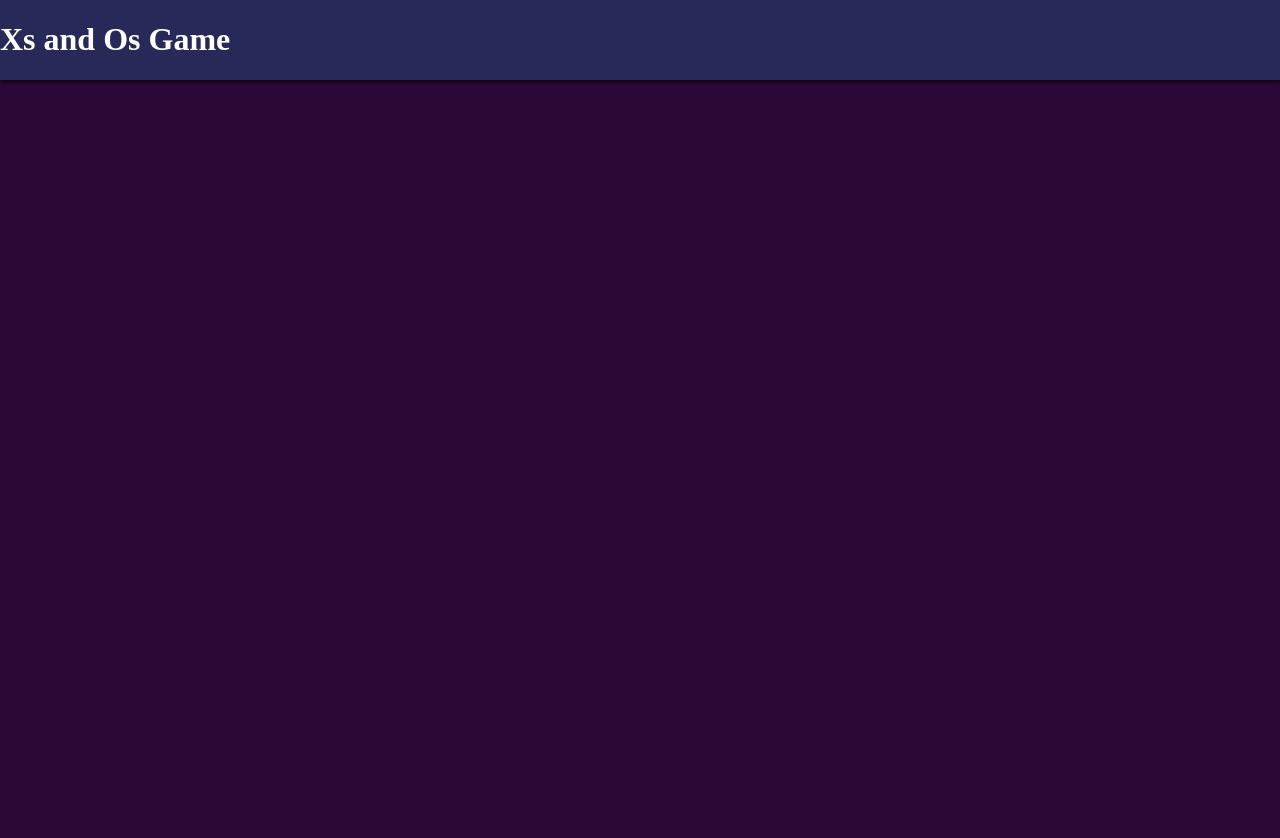
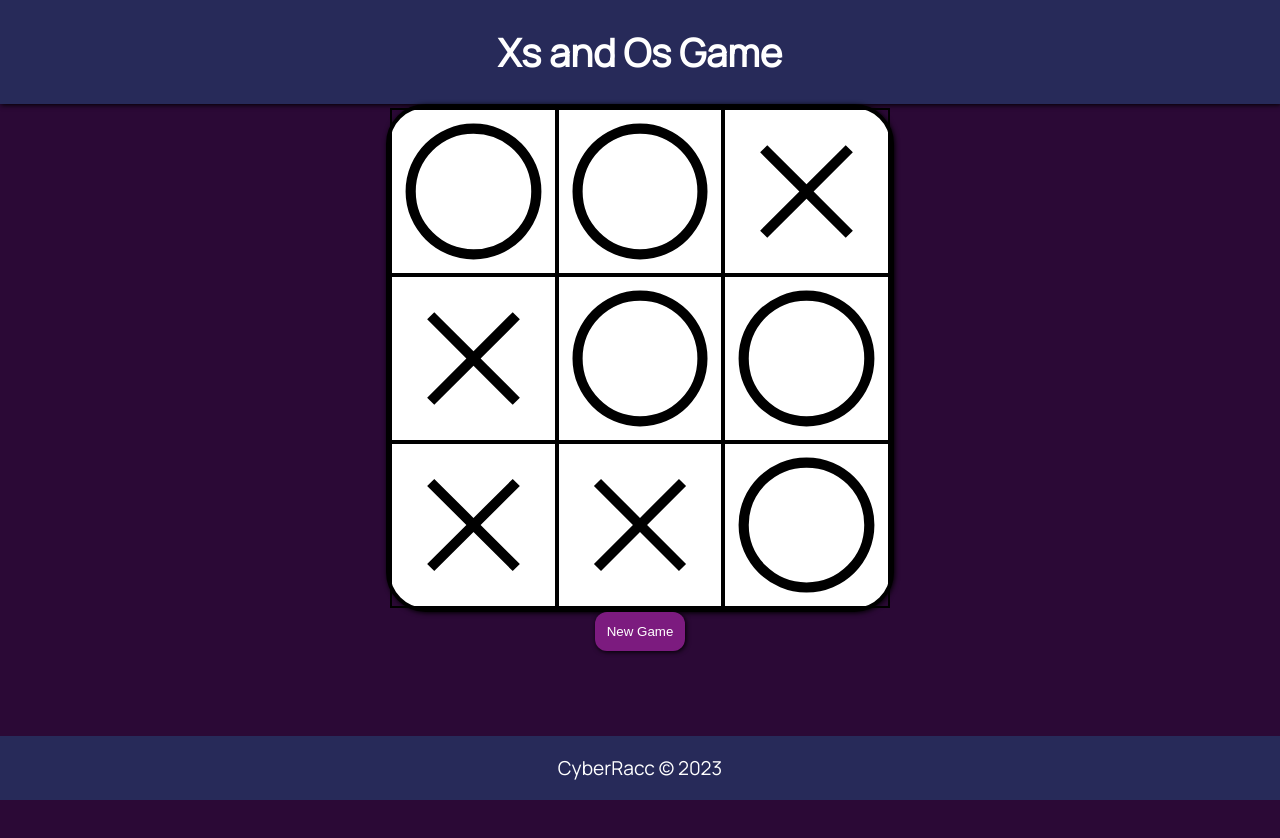
Before and after one commit to CyberRacc/Xs-and-Os, a plain HTML site: page index.html in a window 1280 px wide. Before the commit the page ends 800 px from the top, so only its background shows below. Drawn offline with Linux system fonts and the light colour scheme.

Commit message:
Added icons and basic CSS structure.

```diff
--- a/css/styles.css
+++ b/css/styles.css
@@ -1,4 +1,4 @@
-
+@import url('https://fonts.googleapis.com/css2?family=Manrope&family=Raleway:wght@500&display=swap');
 
 :root {
     --btn-global-color: #7c1b7f;
@@ -7,7 +7,9 @@
     --header-color: #272a59;
     --gloabl-background-color: #2b0936;
     --highlight-modal-color: #536993;
-    --global-box-shadow: 1px 1px 5px 0px #000;;
+    --global-box-shadow: 1px 1px 5px 0px #000;
+    font-family: 'Manrope', sans-serif;
+    font-size: clamp(1rem, 1.2rem, 1.5rem);
 }
 
 body {
@@ -17,17 +19,23 @@ body {
 }
 
 header {
-    display: grid;
+    display: flex;
     background-color: var(--header-color);
-    margin: 0;
-    padding: 0;
+    color: white;
+    width: 100%;
+    justify-content: center;
+    justify-items: center;
+    align-items: center;
     box-shadow: var(--global-box-shadow);
 }
 
 button {
-    padding: 8px;
+    padding: 12px;
     border: none;
     background-color: var(--btn-global-color);
+    box-shadow: var(--global-box-shadow);
+    color: white;
+    border-radius: 12px;
 }
 
 button:hover {
@@ -36,8 +44,54 @@ button:hover {
 
 button:active {
     background-color: var(--btn-active-color);
+    box-shadow: inset var(--global-box-shadow);
 }
 
 #logo {
     color: white;
 }
+
+.main {
+    height: 100vh;
+}
+
+#board-container {
+    display: flex;
+    justify-content: center;
+    align-items: center;
+}
+
+#board {
+    display: grid;
+    height: 500px;
+    width: 500px;
+    grid-template-columns: 1fr 1fr 1fr;
+    grid-template-rows: 1fr 1fr 1fr;
+    background-color: white;
+    border: 4px solid black;
+    box-shadow: var(--global-box-shadow);
+    border-radius: 40px;
+}
+
+.board-square {
+    display: flex;
+    border: 2px solid black;
+}
+
+#game-controls {
+    display: grid;
+    justify-content: center;
+    align-items: center;
+}
+
+footer {
+    display: flex;
+    background-color: var(--header-color);
+    color: white;
+    position: absolute;
+    bottom: 0;
+    width: 100%;
+    justify-content: center;
+    justify-items: center;
+    align-items: center;
+}
--- a/index.html
+++ b/index.html
@@ -14,12 +14,27 @@
         </header>
 
         <div class="main">
-
+            <div id="board-container">
+                <div id="board">
+                    <div class="board-square"><img src="assets/icons/circle.svg" alt=""></div>
+                    <div class="board-square"><img src="assets/icons/circle.svg" alt=""></div>
+                    <div class="board-square"><img src="assets/icons/cross.svg" alt=""></div>
+                    <div class="board-square"><img src="assets/icons/cross.svg" alt=""></div>
+                    <div class="board-square"><img src="assets/icons/circle.svg" alt=""></div>
+                    <div class="board-square"><img src="assets/icons/circle.svg" alt=""></div>
+                    <div class="board-square"><img src="assets/icons/cross.svg" alt=""></div>
+                    <div class="board-square"><img src="assets/icons/cross.svg" alt=""></div>
+                    <div class="board-square"><img src="assets/icons/circle.svg" alt=""></div>
+                </div>
+            </div>
+            <div id="game-controls">
+                <button>New Game</button>
+            </div>
         </div>
 
         <footer>
             <div id="copyright">
-
+                <p>CyberRacc &copy; 2023</p>
             </div>
         </footer>
     </body>
```
Also changed, not shown: assets/icons/circle.svg (added), assets/icons/cross.svg (added).
